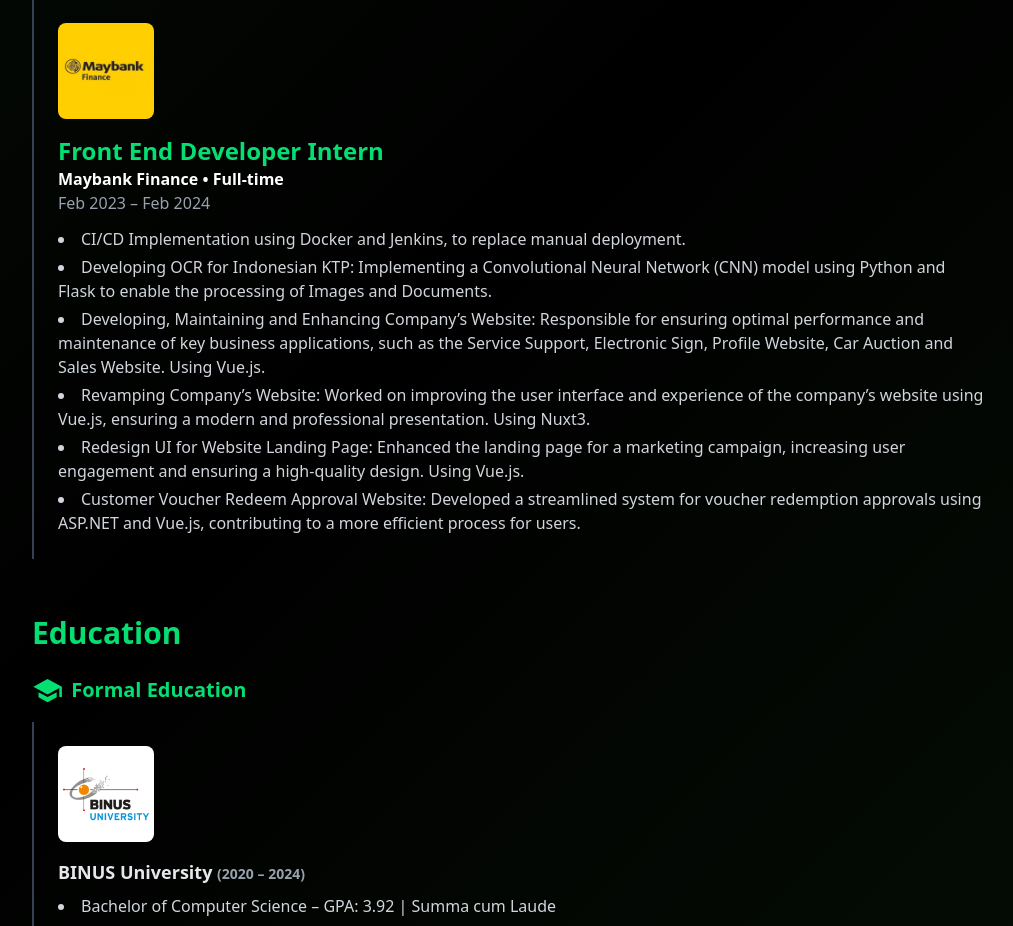
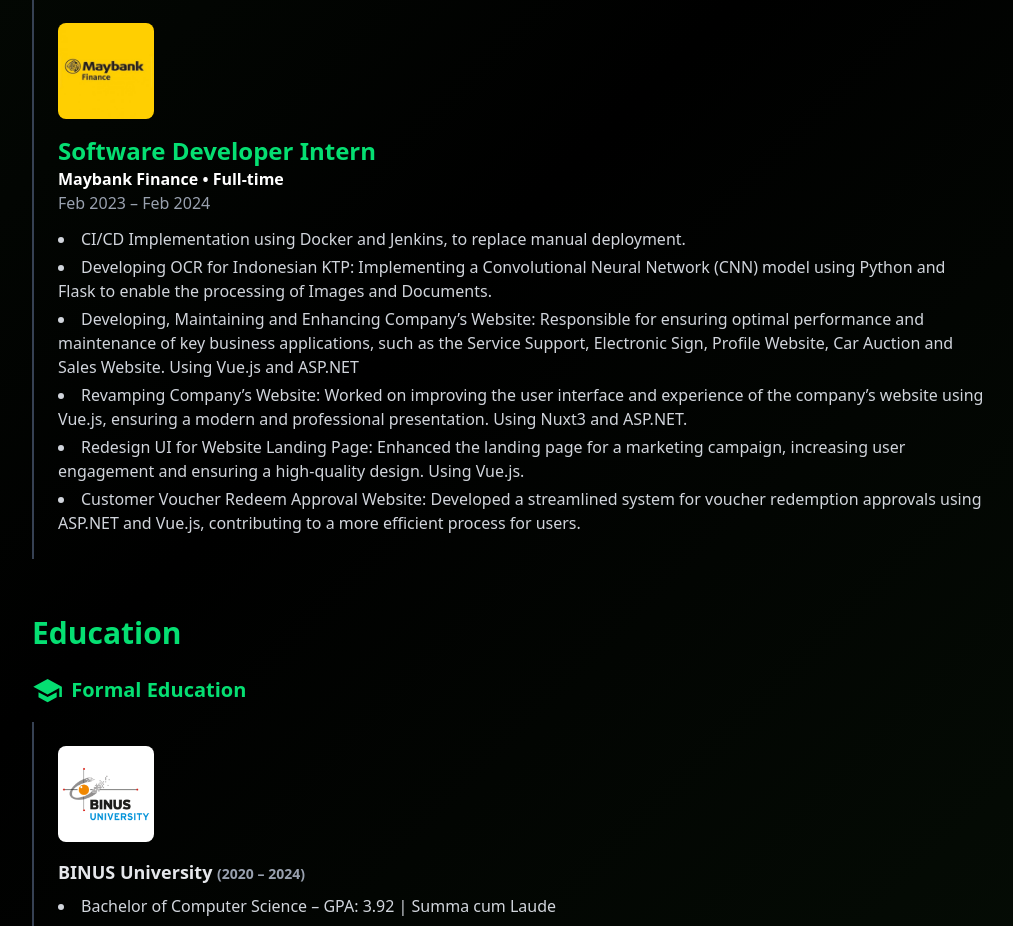
Before and after one commit to FilbertSevilen1/Portfolio, a Next.js app: page / in a window 1280 px wide. Shown: the part 1840-2766 px from the top of the page, without its empty margins (120-1133 px from the left). Built offline with nearby package versions, Linux system fonts and the light colour scheme.

Commit message:
Experience Update

```diff
--- a/src/components/Experience.tsx
+++ b/src/components/Experience.tsx
@@ -33,7 +33,7 @@
   },
   {
     company: "Maybank Finance",
-    role: "Front End Developer Intern",
+    role: "Software Developer Intern",
     type: "Full-time",
     period: "Feb 2023 – Feb 2024",
     logo: "/images/logo/mayfin.webp",
@@ -41,8 +41,8 @@
     details: [
       "CI/CD Implementation using Docker and Jenkins, to replace manual deployment.",
       "Developing OCR for Indonesian KTP: Implementing a Convolutional Neural Network (CNN) model using Python and Flask to enable the processing of Images and Documents.",
-      "Developing, Maintaining and Enhancing Company’s Website: Responsible for ensuring optimal performance and maintenance of key business applications, such as the Service Support, Electronic Sign, Profile Website, Car Auction and Sales Website. Using Vue.js.",
-      "Revamping Company’s Website: Worked on improving the user interface and experience of the company’s website using Vue.js, ensuring a modern and professional presentation. Using Nuxt3.",
+      "Developing, Maintaining and Enhancing Company’s Website: Responsible for ensuring optimal performance and maintenance of key business applications, such as the Service Support, Electronic Sign, Profile Website, Car Auction and Sales Website. Using Vue.js and ASP.NET",
+      "Revamping Company’s Website: Worked on improving the user interface and experience of the company’s website using Vue.js, ensuring a modern and professional presentation. Using Nuxt3 and ASP.NET.",
       "Redesign UI for Website Landing Page: Enhanced the landing page for a marketing campaign, increasing user engagement and ensuring a high-quality design. Using Vue.js.",
       "Customer Voucher Redeem Approval Website: Developed a streamlined system for voucher redemption approvals using ASP.NET and Vue.js, contributing to a more efficient process for users.",
     ],
```
